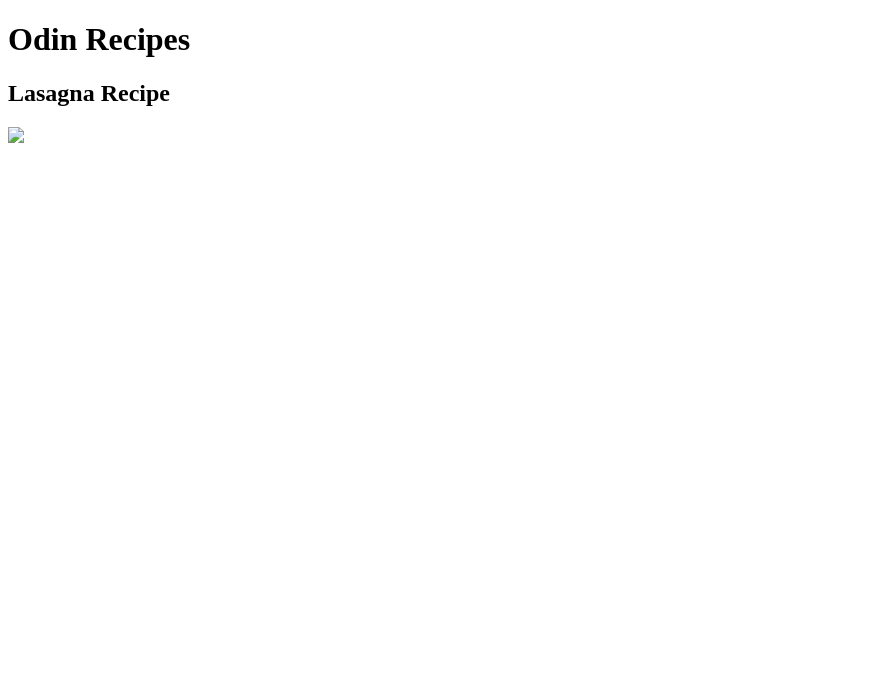
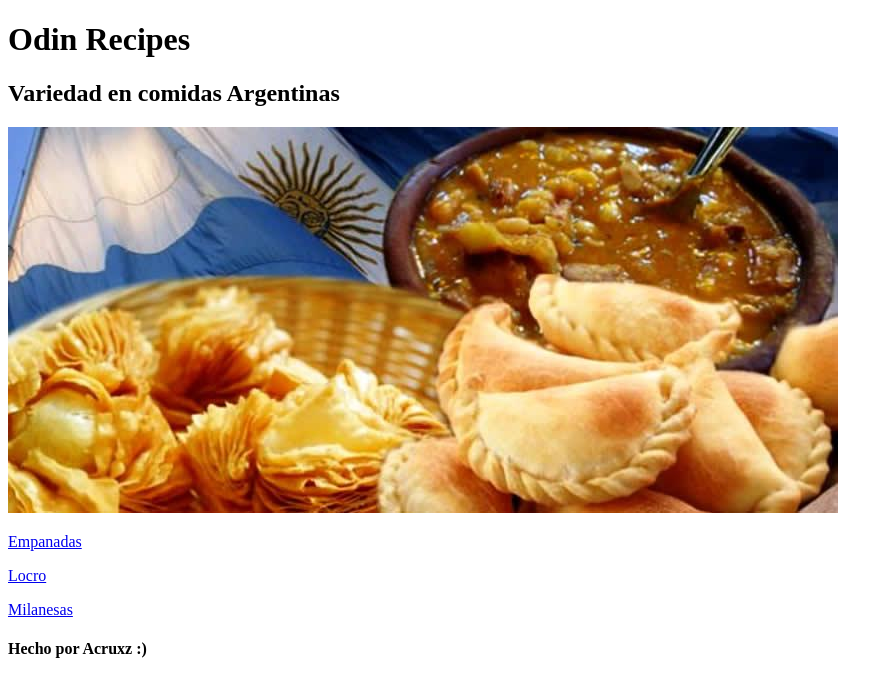
Before and after one commit to Acruxz/odin-recipes, a plain HTML site: page index.html in a window 1280 px wide. Shown: the whole page, without its empty margins (0-893 px from the left). Drawn offline with Linux system fonts and the light colour scheme.

Commit message:
Se modifico index.html

```diff
--- a/index.html
+++ b/index.html
@@ -8,8 +8,19 @@
 </head>
 <body>
     <h1>Odin Recipes</h1>
-    <h2> Lasagna Recipe </h2>
-    <img src="./Images/lasagna.jpg">
-    <a href="./lasagna.html"></a>
+    <h2> Variedad en comidas Argentinas </h2>
+    <img src="./Images/comidasargs.jpg">
+    <p>
+        <a href="./Empanadas.html">Empanadas</a>
+    </p>
+    <p>
+        <a href="./locro.html">Locro</a>
+    </p>
+    <p>
+        <a href="./milanesas.html">Milanesas</a>
+    </p>
+    <h4>
+        Hecho por Acruxz :)
+    </h4>
 </body>
 </html>
```
